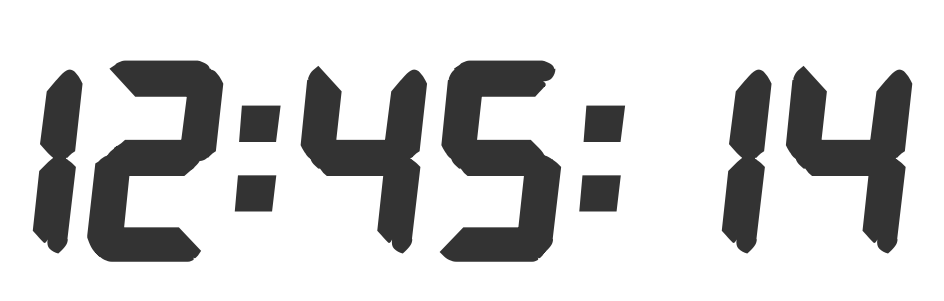
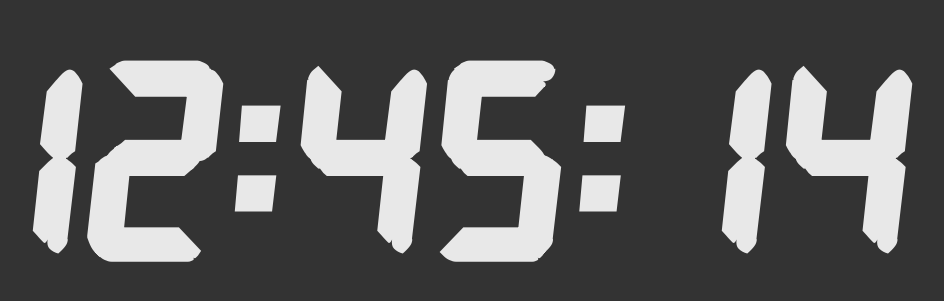
Before and after one commit to dlajfa/clock, a Vue app: page / in a window 1280 px wide. Shown: the part 235-536 px from the top of the page, without its empty margins (216-1160 px from the left). Built offline with nearby package versions, Linux system fonts and the light colour scheme.

Commit message:
remove light theme

```diff
--- a/src/style.css
+++ b/src/style.css
@@ -4,7 +4,6 @@
 }
 
 :root {
-  color-scheme: light dark;
   color: rgba(255, 255, 255, 0.89);
   background-color: #333;
 }
@@ -24,10 +23,3 @@ body {
   width: 100%;
   text-align: center;
 }
-
-@media (prefers-color-scheme: light) {
-  :root {
-    color: #333;
-    background-color: rgba(255, 255, 255, 0.89);;
-  }
-}
```
